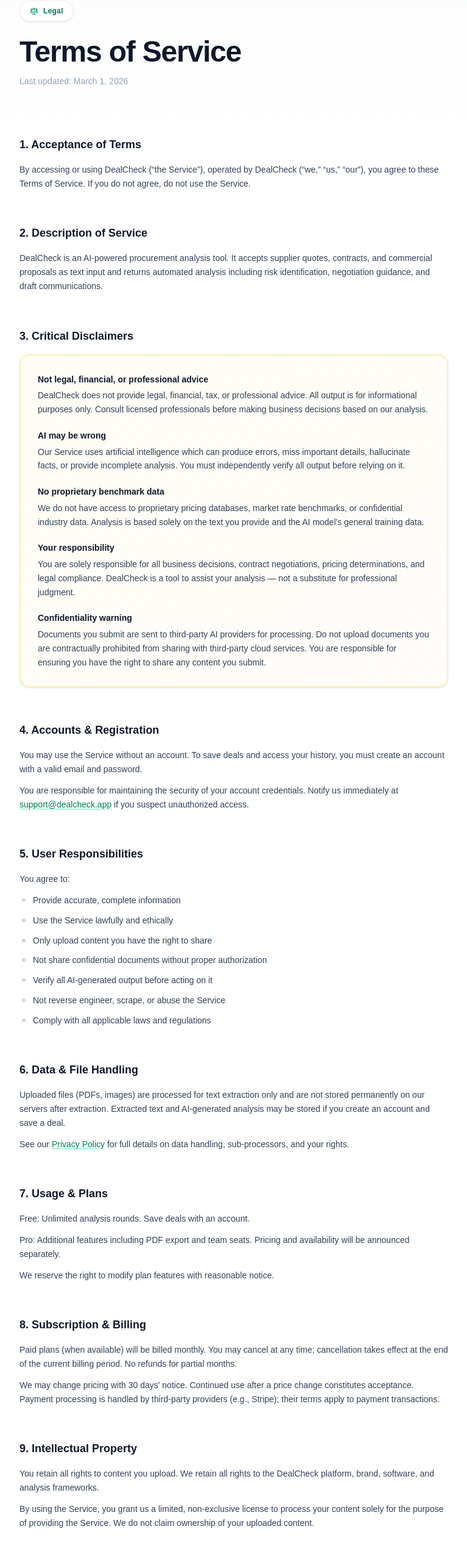
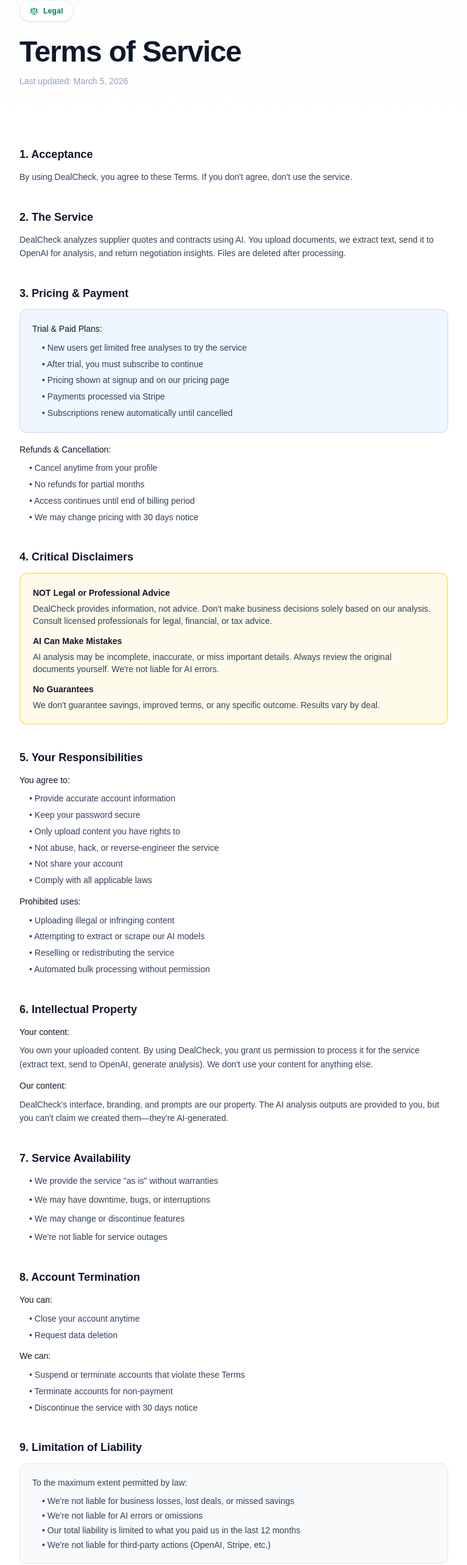
Before and after one commit to Boomchakalala/Dealcheck, a Next.js app: page /terms in a window 1280 px wide. Shown: the part 160-2726 px from the top of the page at 61% size, without its empty margins (256-1023 px from the left). Built offline with nearby package versions, Linux system fonts and the light colour scheme.

Commit message:
Sandbox autosave

```diff
--- a/src/app/terms/page.tsx
+++ b/src/app/terms/page.tsx
@@ -9,9 +9,8 @@ export default function TermsPage() {
       <Header variant="public" />
 
       <main className="flex-1">
-        <div className="relative overflow-hidden">
-          <div className="absolute inset-0 bg-gradient-to-b from-slate-50/60 to-white pointer-events-none" />
-          <div className="relative max-w-3xl mx-auto px-5 sm:px-8 pt-20 sm:pt-24 pb-4">
+        <div className="relative overflow-hidden bg-gradient-to-b from-slate-50/60 to-white">
+          <div className="max-w-3xl mx-auto px-5 sm:px-8 pt-20 sm:pt-24 pb-12">
             <div className="inline-flex items-center gap-2 px-4 py-2 rounded-full bg-white border border-slate-200/60 shadow-sm mb-6">
               <Scale className="w-3.5 h-3.5 text-emerald-600" />
               <span className="text-xs font-semibold text-emerald-700 tracking-wide">Legal</span>
@@ -19,183 +18,190 @@ export default function TermsPage() {
             <h1 className="text-[2.25rem] sm:text-[3rem] leading-[1.08] font-bold text-slate-900 tracking-tight mb-3">
               Terms of Service
             </h1>
-            <p className="text-sm text-slate-400 mb-16">Last updated: March 1, 2026</p>
+            <p className="text-sm text-slate-400">Last updated: March 5, 2026</p>
           </div>
         </div>
 
-        <div className="max-w-3xl mx-auto px-5 sm:px-8 pb-20">
-          <div className="space-y-14 text-sm text-slate-700 leading-relaxed">
+        <div className="max-w-3xl mx-auto px-5 sm:px-8 py-12 pb-20">
+          <div className="space-y-10 text-sm text-slate-700 leading-relaxed">
 
             <section>
-              <h2 className="text-lg font-semibold text-slate-900 mb-4">1. Acceptance of Terms</h2>
+              <h2 className="text-lg font-semibold text-slate-900 mb-3">1. Acceptance</h2>
               <p>
-                By accessing or using DealCheck (&ldquo;the Service&rdquo;), operated by DealCheck (&ldquo;we,&rdquo; &ldquo;us,&rdquo; &ldquo;our&rdquo;), you agree to these Terms of Service. If you do not agree, do not use the Service.
+                By using DealCheck, you agree to these Terms. If you don&apos;t agree, don&apos;t use the service.
               </p>
             </section>
 
             <section>
-              <h2 className="text-lg font-semibold text-slate-900 mb-4">2. Description of Service</h2>
+              <h2 className="text-lg font-semibold text-slate-900 mb-3">2. The Service</h2>
               <p>
-                DealCheck is an AI-powered procurement analysis tool. It accepts supplier quotes, contracts, and commercial proposals as text input and returns automated analysis including risk identification, negotiation guidance, and draft communications.
+                DealCheck analyzes supplier quotes and contracts using AI. You upload documents, we extract text, send it to OpenAI for analysis, and return negotiation insights. Files are deleted after processing.
               </p>
             </section>
 
             <section>
-              <h2 className="text-lg font-semibold text-slate-900 mb-4">3. Critical Disclaimers</h2>
-              <div className="border-2 border-amber-200/60 bg-gradient-to-br from-amber-50/50 to-orange-50/30 rounded-2xl p-7 space-y-5 shadow-sm">
+              <h2 className="text-lg font-semibold text-slate-900 mb-3">3. Pricing & Payment</h2>
+
+              <div className="bg-blue-50 border border-blue-200 rounded-xl p-5 mb-4">
+                <p className="font-medium text-slate-900 mb-2">Trial & Paid Plans:</p>
+                <ul className="space-y-1 ml-4">
+                  <li>• New users get limited free analyses to try the service</li>
+                  <li>• After trial, you must subscribe to continue</li>
+                  <li>• Pricing shown at signup and on our pricing page</li>
+                  <li>• Payments processed via Stripe</li>
+                  <li>• Subscriptions renew automatically until cancelled</li>
+                </ul>
+              </div>
+
+              <p className="font-medium text-slate-900 mb-2">Refunds & Cancellation:</p>
+              <ul className="space-y-1 ml-4">
+                <li>• Cancel anytime from your profile</li>
+                <li>• No refunds for partial months</li>
+                <li>• Access continues until end of billing period</li>
+                <li>• We may change pricing with 30 days notice</li>
+              </ul>
+            </section>
+
+            <section>
+              <h2 className="text-lg font-semibold text-slate-900 mb-3">4. Critical Disclaimers</h2>
+
+              <div className="bg-amber-50 border-2 border-amber-200 rounded-xl p-5 space-y-3">
                 <div>
-                  <p className="font-semibold text-slate-900 mb-1">Not legal, financial, or professional advice</p>
-                  <p>DealCheck does not provide legal, financial, tax, or professional advice. All output is for informational purposes only. Consult licensed professionals before making business decisions based on our analysis.</p>
+                  <p className="font-semibold text-slate-900 mb-1">NOT Legal or Professional Advice</p>
+                  <p className="text-sm">DealCheck provides information, not advice. Don&apos;t make business decisions solely based on our analysis. Consult licensed professionals for legal, financial, or tax advice.</p>
                 </div>
+
                 <div>
-                  <p className="font-semibold text-slate-900 mb-1">AI may be wrong</p>
-                  <p>Our Service uses artificial intelligence which can produce errors, miss important details, hallucinate facts, or provide incomplete analysis. You must independently verify all output before relying on it.</p>
+                  <p className="font-semibold text-slate-900 mb-1">AI Can Make Mistakes</p>
+                  <p className="text-sm">AI analysis may be incomplete, inaccurate, or miss important details. Always review the original documents yourself. We&apos;re not liable for AI errors.</p>
                 </div>
+
                 <div>
-                  <p className="font-semibold text-slate-900 mb-1">No proprietary benchmark data</p>
-                  <p>We do not have access to proprietary pricing databases, market rate benchmarks, or confidential industry data. Analysis is based solely on the text you provide and the AI model&apos;s general training data.</p>
-                </div>
-                <div>
-                  <p className="font-semibold text-slate-900 mb-1">Your responsibility</p>
-                  <p>You are solely responsible for all business decisions, contract negotiations, pricing determinations, and legal compliance. DealCheck is a tool to assist your analysis — not a substitute for professional judgment.</p>
-                </div>
-                <div>
-                  <p className="font-semibold text-slate-900 mb-1">Confidentiality warning</p>
-                  <p>Documents you submit are sent to third-party AI providers for processing. Do not upload documents you are contractually prohibited from sharing with third-party cloud services. You are responsible for ensuring you have the right to share any content you submit.</p>
+                  <p className="font-semibold text-slate-900 mb-1">No Guarantees</p>
+                  <p className="text-sm">We don&apos;t guarantee savings, improved terms, or any specific outcome. Results vary by deal.</p>
                 </div>
               </div>
             </section>
 
             <section>
-              <h2 className="text-lg font-semibold text-slate-900 mb-4">4. Accounts &amp; Registration</h2>
-              <p className="mb-3">You may use the Service without an account. To save deals and access your history, you must create an account with a valid email and password.</p>
-              <p>You are responsible for maintaining the security of your account credentials. Notify us immediately at <a href="mailto:support@dealcheck.app" className="text-emerald-700 underline underline-offset-2 decoration-emerald-300 hover:decoration-emerald-500 transition-colors">support@dealcheck.app</a> if you suspect unauthorized access.</p>
-            </section>
+              <h2 className="text-lg font-semibold text-slate-900 mb-3">5. Your Responsibilities</h2>
 
-            <section>
-              <h2 className="text-lg font-semibold text-slate-900 mb-4">5. User Responsibilities</h2>
-              <p className="mb-3">You agree to:</p>
-              <ul className="space-y-2.5 ml-1">
-                {[
-                  'Provide accurate, complete information',
-                  'Use the Service lawfully and ethically',
-                  'Only upload content you have the right to share',
-                  'Not share confidential documents without proper authorization',
-                  'Verify all AI-generated output before acting on it',
-                  'Not reverse engineer, scrape, or abuse the Service',
-                  'Comply with all applicable laws and regulations',
-                ].map((item) => (
-                  <li key={item} className="flex gap-3">
-                    <span className="w-1.5 h-1.5 rounded-full bg-slate-300 mt-2 flex-shrink-0" />
-                    {item}
-                  </li>
-                ))}
+              <p className="font-medium text-slate-900 mb-2">You agree to:</p>
+              <ul className="space-y-1 ml-4 mb-3">
+                <li>• Provide accurate account information</li>
+                <li>• Keep your password secure</li>
+                <li>• Only upload content you have rights to</li>
+                <li>• Not abuse, hack, or reverse-engineer the service</li>
+                <li>• Not share your account</li>
+                <li>• Comply with all applicable laws</li>
+              </ul>
+
+              <p className="font-medium text-slate-900 mb-2">Prohibited uses:</p>
+              <ul className="space-y-1 ml-4">
+                <li>• Uploading illegal or infringing content</li>
+                <li>• Attempting to extract or scrape our AI models</li>
+                <li>• Reselling or redistributing the service</li>
+                <li>• Automated bulk processing without permission</li>
               </ul>
             </section>
 
             <section>
-              <h2 className="text-lg font-semibold text-slate-900 mb-4">6. Data &amp; File Handling</h2>
-              <p className="mb-3">
-                Uploaded files (PDFs, images) are processed for text extraction only and are not stored permanently on our servers after extraction. Extracted text and AI-generated analysis may be stored if you create an account and save a deal.
-              </p>
-              <p>See our <Link href="/privacy" className="text-emerald-700 underline underline-offset-2 decoration-emerald-300 hover:decoration-emerald-500 transition-colors">Privacy Policy</Link> for full details on data handling, sub-processors, and your rights.</p>
+              <h2 className="text-lg font-semibold text-slate-900 mb-3">6. Intellectual Property</h2>
+
+              <p className="font-medium text-slate-900 mb-2">Your content:</p>
+              <p className="mb-3">You own your uploaded content. By using DealCheck, you grant us permission to process it for the service (extract text, send to OpenAI, generate analysis). We don&apos;t use your content for anything else.</p>
+
+              <p className="font-medium text-slate-900 mb-2">Our content:</p>
+              <p>DealCheck&apos;s interface, branding, and prompts are our property. The AI analysis outputs are provided to you, but you can&apos;t claim we created them—they&apos;re AI-generated.</p>
             </section>
 
             <section>
-              <h2 className="text-lg font-semibold text-slate-900 mb-4">7. Usage &amp; Plans</h2>
-              <p className="mb-3">
-                <span className="font-medium">Free:</span> Unlimited analysis rounds. Save deals with an account.
-              </p>
-              <p className="mb-3">
-                <span className="font-medium">Pro:</span> Additional features including PDF export and team seats. Pricing and availability will be announced separately.
-              </p>
-              <p>We reserve the right to modify plan features with reasonable notice.</p>
+              <h2 className="text-lg font-semibold text-slate-900 mb-3">7. Service Availability</h2>
+
+              <ul className="space-y-2 ml-4">
+                <li>• We provide the service &quot;as is&quot; without warranties</li>
+                <li>• We may have downtime, bugs, or interruptions</li>
+                <li>• We may change or discontinue features</li>
+                <li>• We&apos;re not liable for service outages</li>
+              </ul>
             </section>
 
             <section>
-              <h2 className="text-lg font-semibold text-slate-900 mb-4">8. Subscription &amp; Billing</h2>
-              <p className="mb-3">
-                Paid plans (when available) will be billed monthly. You may cancel at any time; cancellation takes effect at the end of the current billing period. No refunds for partial months.
-              </p>
+              <h2 className="text-lg font-semibold text-slate-900 mb-3">8. Account Termination</h2>
+
+              <p className="font-medium text-slate-900 mb-2">You can:</p>
+              <ul className="space-y-1 ml-4 mb-3">
+                <li>• Close your account anytime</li>
+                <li>• Request data deletion</li>
+              </ul>
+
+              <p className="font-medium text-slate-900 mb-2">We can:</p>
+              <ul className="space-y-1 ml-4">
+                <li>• Suspend or terminate accounts that violate these Terms</li>
+                <li>• Terminate accounts for non-payment</li>
+                <li>• Discontinue the service with 30 days notice</li>
+              </ul>
+            </section>
+
+            <section>
+              <h2 className="text-lg font-semibold text-slate-900 mb-3">9. Limitation of Liability</h2>
+
+              <div className="bg-slate-50 border border-slate-200 rounded-xl p-5">
+                <p className="mb-2">To the maximum extent permitted by law:</p>
+                <ul className="space-y-1 ml-4 text-sm">
+                  <li>• We&apos;re not liable for business losses, lost deals, or missed savings</li>
+                  <li>• We&apos;re not liable for AI errors or omissions</li>
+                  <li>• Our total liability is limited to what you paid us in the last 12 months</li>
+                  <li>• We&apos;re not liable for third-party actions (OpenAI, Stripe, etc.)</li>
+                </ul>
+              </div>
+            </section>
+
+            <section>
+              <h2 className="text-lg font-semibold text-slate-900 mb-3">10. Indemnification</h2>
               <p>
-                We may change pricing with 30 days&apos; notice. Continued use after a price change constitutes acceptance. Payment processing is handled by third-party providers (e.g., Stripe); their terms apply to payment transactions.
+                You agree to indemnify DealCheck from claims arising from your use of the service, your content, or your violation of these Terms.
               </p>
             </section>
 
             <section>
-              <h2 className="text-lg font-semibold text-slate-900 mb-4">9. Intellectual Property</h2>
-              <p className="mb-3">You retain all rights to content you upload. We retain all rights to the DealCheck platform, brand, software, and analysis frameworks.</p>
-              <p>By using the Service, you grant us a limited, non-exclusive license to process your content solely for the purpose of providing the Service. We do not claim ownership of your uploaded content.</p>
+              <h2 className="text-lg font-semibold text-slate-900 mb-3">11. Dispute Resolution</h2>
+
+              <p className="mb-2">If there&apos;s a dispute:</p>
+              <ul className="space-y-1 ml-4 mb-3">
+                <li>• Contact us first to resolve it informally</li>
+                <li>• If needed, disputes go to binding arbitration (not court)</li>
+                <li>• No class actions</li>
+                <li>• Governed by [Your Jurisdiction] law</li>
+              </ul>
+
+              <p className="text-xs text-slate-600">Note: Some jurisdictions don&apos;t allow arbitration waivers. If yours doesn&apos;t, this clause doesn&apos;t apply to you.</p>
             </section>
 
             <section>
-              <h2 className="text-lg font-semibold text-slate-900 mb-4">10. Limitation of Liability</h2>
-              <div className="rounded-2xl border border-slate-200/60 bg-slate-50/50 p-7 shadow-sm">
-                <p className="mb-3">
-                  THE SERVICE IS PROVIDED &ldquo;AS IS&rdquo; AND &ldquo;AS AVAILABLE&rdquo; WITHOUT WARRANTIES OF ANY KIND, EXPRESS OR IMPLIED. WE DISCLAIM ALL WARRANTIES INCLUDING MERCHANTABILITY, FITNESS FOR A PARTICULAR PURPOSE, AND NON-INFRINGEMENT.
-                </p>
-                <p className="mb-3">We are not liable for:</p>
-                <ul className="space-y-2 ml-1 mb-3">
-                  {[
-                    'Business decisions made based on our analysis',
-                    'Financial losses from negotiations or contracts',
-                    'Errors, omissions, or inaccuracies in AI-generated content',
-                    'Service interruptions or data loss',
-                    'Indirect, incidental, special, or consequential damages',
-                  ].map((item) => (
-                    <li key={item} className="flex gap-3">
-                      <span className="w-1.5 h-1.5 rounded-full bg-slate-300 mt-2 flex-shrink-0" />
-                      {item}
-                    </li>
-                  ))}
-                </ul>
-                <p>Our total aggregate liability for any claim shall not exceed the greater of (a) the amount you paid us in the 12 months preceding the claim, or (b) $100 USD.</p>
-              </div>
-            </section>
-
-            <section>
-              <h2 className="text-lg font-semibold text-slate-900 mb-4">11. Indemnification</h2>
-              <p>You agree to indemnify and hold harmless DealCheck and its officers, directors, employees, and agents from any claims, damages, or expenses arising from your use of the Service, your violation of these Terms, or your violation of any third-party rights.</p>
-            </section>
-
-            <section>
-              <h2 className="text-lg font-semibold text-slate-900 mb-4">12. Service Availability</h2>
-              <p>We strive for high availability but do not guarantee uninterrupted access. We may modify, suspend, or discontinue the Service (or any feature) at any time with reasonable notice where practicable.</p>
-            </section>
-
-            <section>
-              <h2 className="text-lg font-semibold text-slate-900 mb-4">13. Termination</h2>
-              <p className="mb-3">You may close your account at any time by contacting us. We may suspend or terminate your access for violation of these Terms or harmful conduct, with or without notice.</p>
-              <p>Upon termination, your right to use the Service ceases. Sections 3, 10, 11, and 15 survive termination.</p>
-            </section>
-
-            <section>
-              <h2 className="text-lg font-semibold text-slate-900 mb-4">14. Changes to These Terms</h2>
-              <p>We may update these Terms at any time. Material changes will be communicated via email or a notice in the Service at least 14 days before they take effect. Continued use after the effective date constitutes acceptance.</p>
-            </section>
-
-            <section>
-              <h2 className="text-lg font-semibold text-slate-900 mb-4">15. Governing Law &amp; Disputes</h2>
+              <h2 className="text-lg font-semibold text-slate-900 mb-3">12. Changes to Terms</h2>
               <p>
-                {/* TODO: Insert specific jurisdiction when incorporated */}
-                These Terms are governed by the laws of the State of Delaware, United States, without regard to conflict-of-law provisions. Any disputes shall be resolved in the state or federal courts located in Delaware.
+                We may update these Terms. Material changes will be communicated via email at least 14 days before taking effect. Continued use means you accept the new Terms.
               </p>
             </section>
 
             <section>
-              <h2 className="text-lg font-semibold text-slate-900 mb-4">16. Contact</h2>
-              <div className="rounded-2xl border border-slate-200/60 bg-gradient-to-br from-slate-50 to-white p-6 shadow-sm">
-                <p>
-                  Questions about these Terms: <a href="mailto:legal@dealcheck.app" className="text-emerald-700 underline underline-offset-2 decoration-emerald-300 hover:decoration-emerald-500 transition-colors font-medium">legal@dealcheck.app</a>
-                </p>
+              <h2 className="text-lg font-semibold text-slate-900 mb-3">13. General</h2>
+              <ul className="space-y-1 ml-4">
+                <li>• These Terms are the entire agreement</li>
+                <li>• If a provision is unenforceable, the rest remains valid</li>
+                <li>• We can assign these Terms; you can&apos;t</li>
+                <li>• No waiver unless in writing</li>
+              </ul>
+            </section>
+
+            <section>
+              <h2 className="text-lg font-semibold text-slate-900 mb-3">14. Contact</h2>
+              <div className="bg-slate-50 rounded-lg border border-slate-200 p-5">
+                <p className="text-sm"><span className="font-medium">Questions about Terms:</span> <a href="mailto:support@dealcheck.app" className="text-emerald-600 hover:underline">support@dealcheck.app</a></p>
+                <p className="text-sm mt-1"><span className="font-medium">Legal notices:</span> <a href="mailto:legal@dealcheck.app" className="text-emerald-600 hover:underline">legal@dealcheck.app</a></p>
               </div>
             </section>
-
-            <div className="pt-8 mt-8 border-t border-slate-200/60">
-              <p className="text-xs text-slate-500">
-                By using DealCheck, you acknowledge that you have read, understood, and agree to be bound by these Terms of Service.
-              </p>
-            </div>
 
           </div>
         </div>
@@ -210,6 +216,7 @@ export default function TermsPage() {
             <Link href="/help" className="hover:text-slate-600 transition-colors">Help</Link>
             <Link href="/terms" className="hover:text-slate-600 transition-colors">Terms</Link>
             <Link href="/privacy" className="hover:text-slate-600 transition-colors">Privacy</Link>
+            <Link href="/security" className="hover:text-slate-600 transition-colors">Security</Link>
           </div>
         </div>
       </footer>
```
